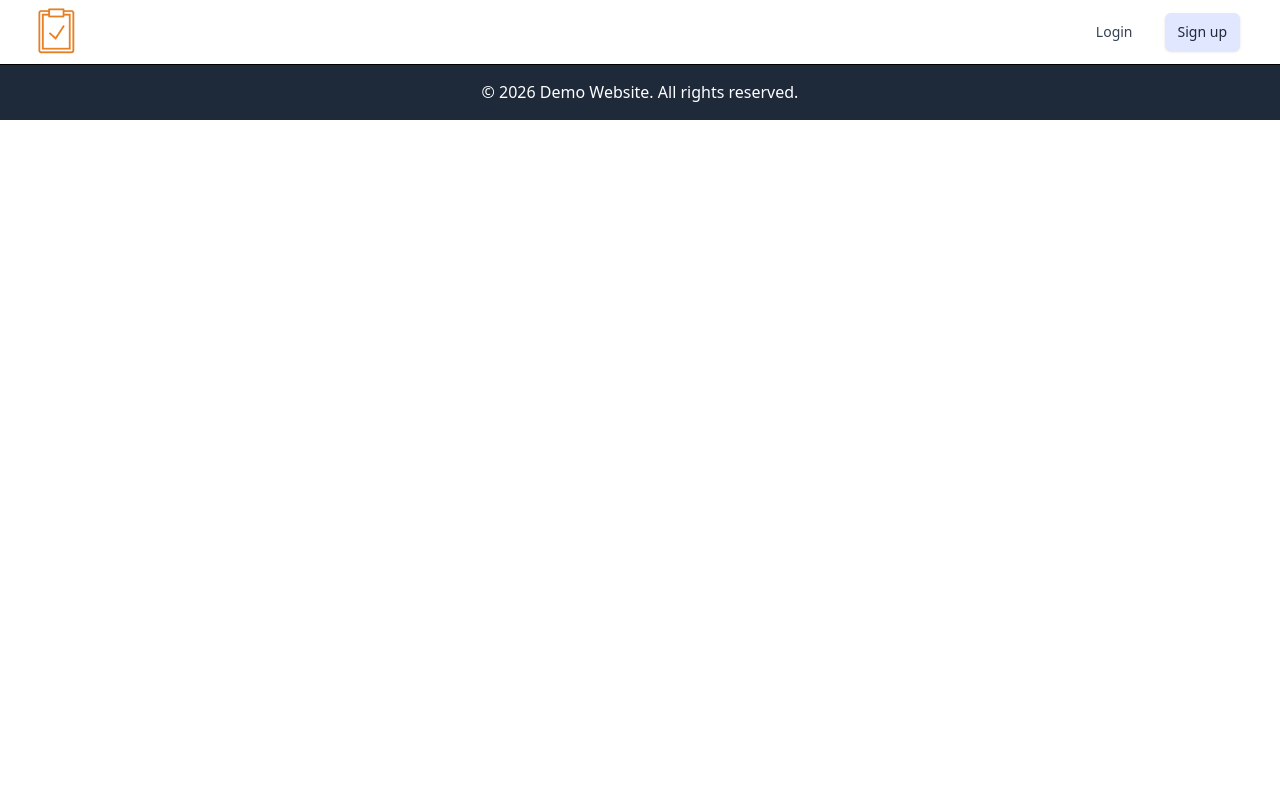
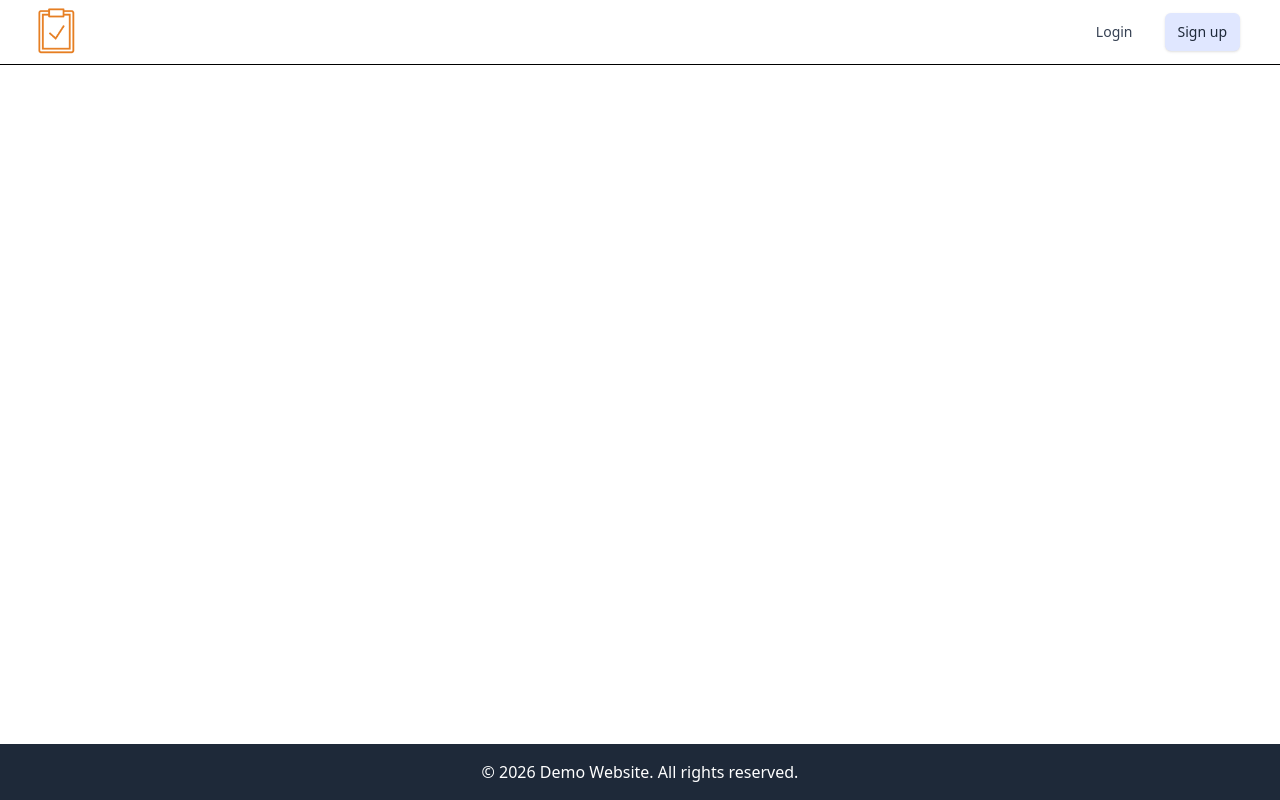
Before and after one commit to johnclamy/tasklistproject, a Flask app: page / in a window 1280 px wide. Run offline with Flask 3, Linux system fonts and the light colour scheme; style sheets or scripts are compiled from the project's sources.

Commit message:
make the main section grow to push down the footer

```diff
--- a/templates/index.html
+++ b/templates/index.html
@@ -1,7 +1,7 @@
 {% extends "base.html" %}
 
 {% block content %}
-    <main class="container mx-auto mt-4">
+    <main class="container mx-auto mt-4 grow">
         <h2 class="text-2xl font-bold mb-4">Your Tasks</h2>
     </main>
 {% endblock %}
```
